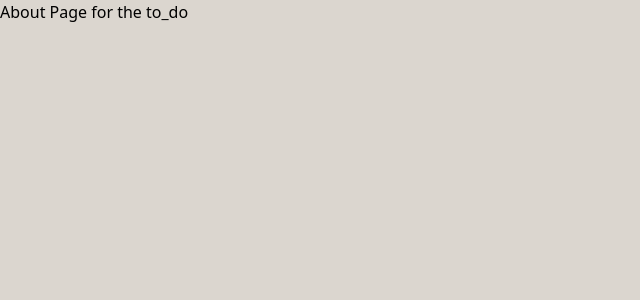
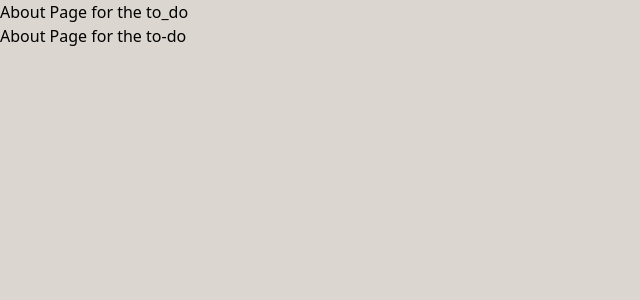
Before and after one commit to Kavin-105/to_do, a React (Vite) app: page /about in a window 1280 px wide. Shown: the top 300 px of the page, without its empty margins (0-640 px from the left). Built offline with nearby package versions, Linux system fonts and the light colour scheme.

Commit message:
errror to

```diff
--- a/src/components/About.jsx
+++ b/src/components/About.jsx
@@ -1,7 +1,9 @@
 function About() {
     return(
+        <>
         <h1>About Page for the to_do</h1>
-        // <h1>About Page for the to-do</h1>
+        <h1>About Page for the to-do</h1>
+        </>
     );
 }
 export default About;
```
